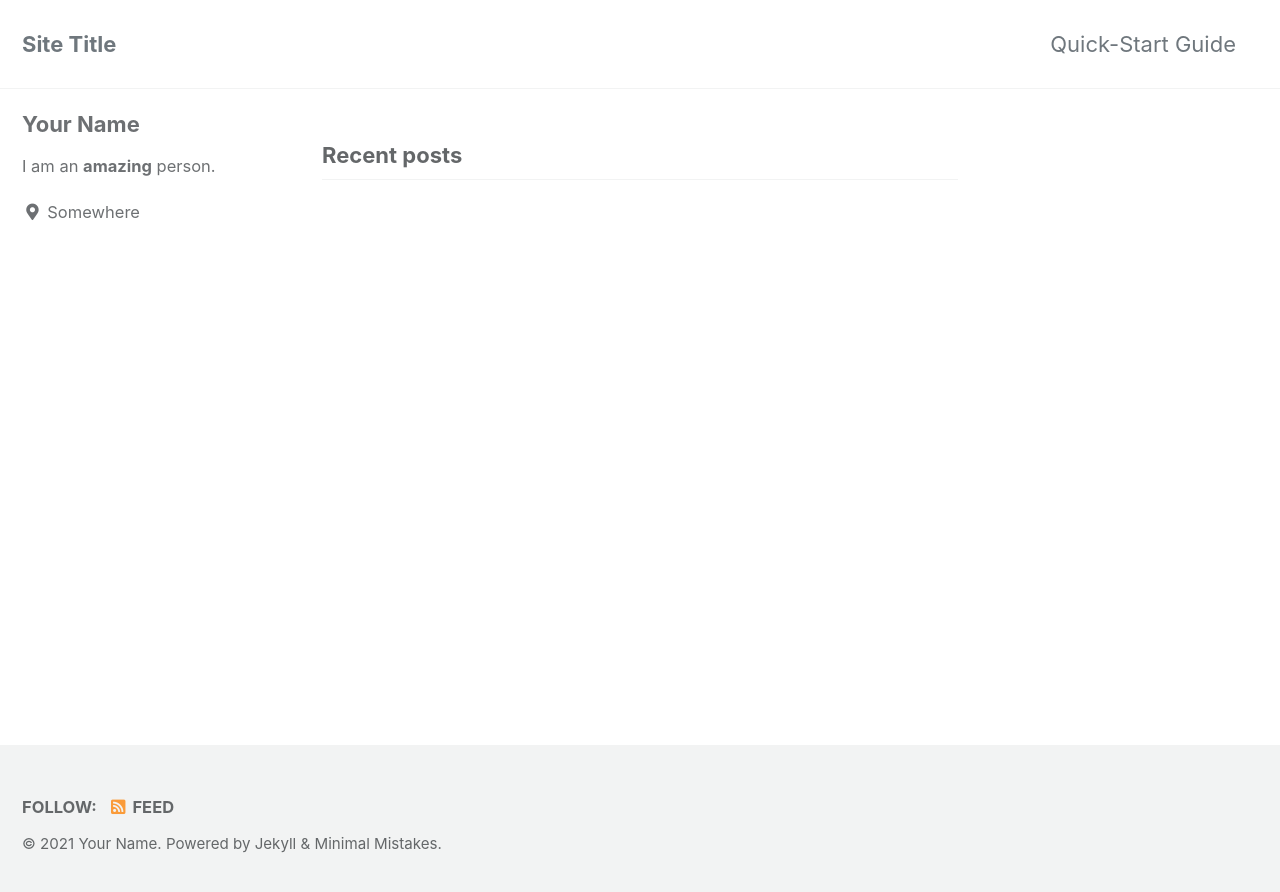
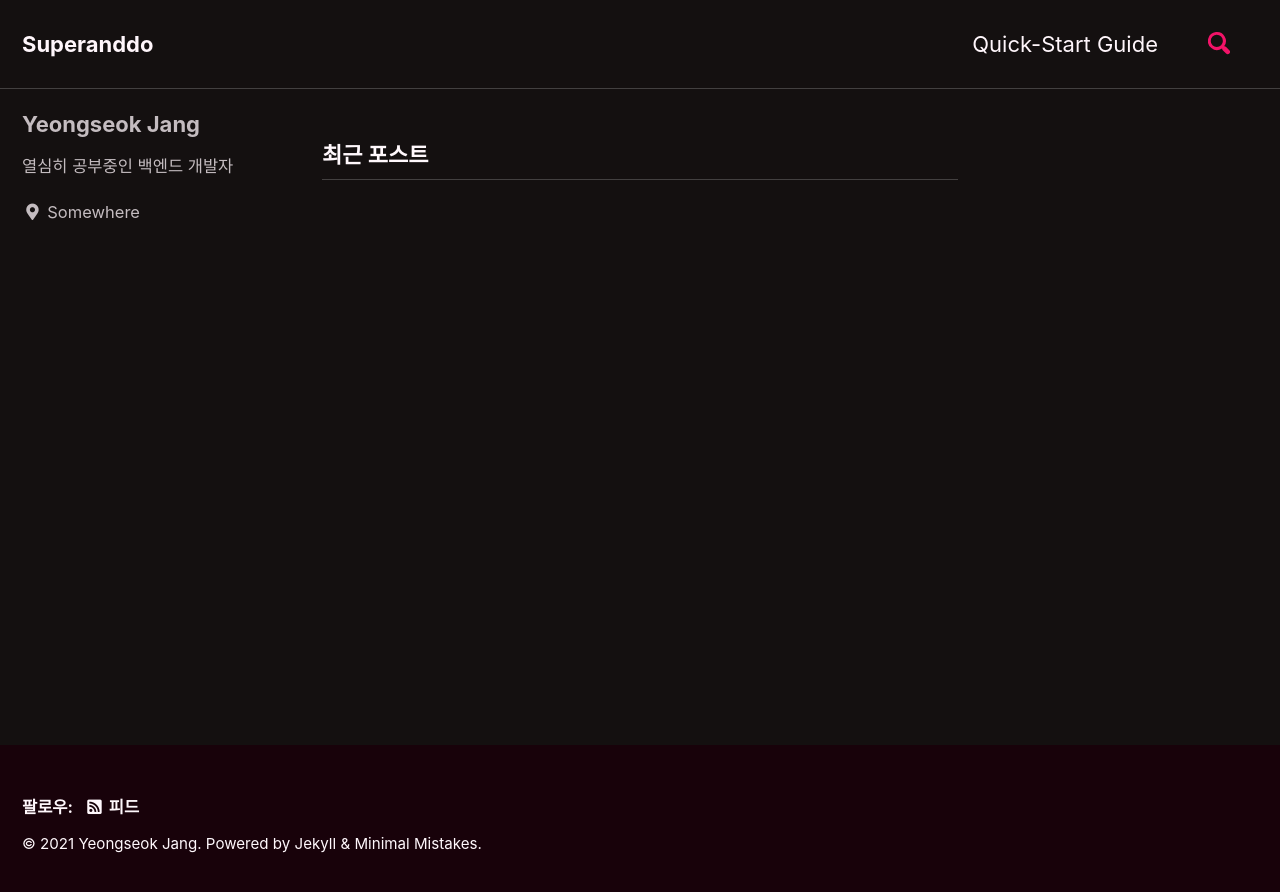
Before and after one commit to ddangdol/ddangdol.github.io, a Jekyll site: the page built from index.html, in a window 1280 px wide. Shown: the top 892 px of the page. Built offline with Jekyll 4.4.1, drawn with Linux system fonts in a browser that asks for light colours; cached includes are drawn as plain includes; the list of posts is cut into pages by our own code.

Commit message:
첫 설정 변경

```diff
--- a/_config.yml
+++ b/_config.yml
@@ -12,22 +12,22 @@
 
 # theme                  : "minimal-mistakes-jekyll"
 # remote_theme           : "mmistakes/minimal-mistakes"
-minimal_mistakes_skin    : "default" # "air", "aqua", "contrast", "dark", "dirt", "neon", "mint", "plum", "sunrise"
+minimal_mistakes_skin    : "neon" # "air", "aqua", "contrast", "dark", "dirt", "neon", "mint", "plum", "sunrise"
 
 # Site Settings
-locale                   : "en-US"
-title                    : "Site Title"
+locale                   : "ko-KR"
+title                    : "Superanddo"
 title_separator          : "-"
 subtitle                 : # site tagline that appears below site title in masthead
-name                     : "Your Name"
-description              : "An amazing website."
-url                      : # the base hostname & protocol for your site e.g. "https://mmistakes.github.io"
+name                     : "Yeongseok Jang"
+description              : "소소한 개발 이야기"
+url                      : "ddangdol.github.io"
 baseurl                  : # the subpath of your site, e.g. "/blog"
-repository               : # GitHub username/repo-name e.g. "mmistakes/minimal-mistakes"
+repository               : "ddangdol/ddangdol.github.io" # GitHub username/repo-name e.g. "mmistakes/minimal-mistakes"
 teaser                   : # path of fallback teaser image, e.g. "/assets/images/500x300.png"
 logo                     : # path of logo image to display in the masthead, e.g. "/assets/images/88x88.png"
 masthead_title           : # overrides the website title displayed in the masthead, use " " for no title
-# breadcrumbs            : false # true, false (default)
+breadcrumbs              : true # true, false (default)
 words_per_minute         : 200
 comments:
   provider               : # false (default), "disqus", "discourse", "facebook", "staticman", "staticman_v2", "utterances", "custom"
@@ -52,7 +52,7 @@ reCaptcha:
 atom_feed:
   path                   : # blank (default) uses feed.xml
   hide                   : # true, false (default)
-search                   : # true, false (default)
+search                   : true # true, false (default)
 search_full_content      : # true, false (default)
 search_provider          : # lunr (default), algolia, google
 algolia:
@@ -64,7 +64,7 @@ google:
   search_engine_id       : # YOUR_SEARCH_ENGINE_ID
   instant_search         : # false (default), true
 # SEO Related
-google_site_verification :
+google_site_verification : googled1af895d16f74374.html
 bing_site_verification   :
 yandex_site_verification :
 naver_site_verification  :
@@ -94,9 +94,9 @@ analytics:
 
 # Site Author
 author:
-  name             : "Your Name"
+  name             : "Yeongseok Jang"
   avatar           : # path of avatar image, e.g. "/assets/images/bio-photo.jpg"
-  bio              : "I am an **amazing** person."
+  bio              : "열심히 공부중인 백엔드 개발자"
   location         : "Somewhere"
   email            :
   links:
@@ -277,6 +277,6 @@ defaults:
       layout: single
       author_profile: true
       read_time: true
-      comments: # true
+      comments: true
       share: true
       related: true
--- /dev/null
+++ b/googled1af895d16f74374.html
@@ -0,0 +1 @@
+google-site-verification: googled1af895d16f74374.html
```
Also changed, not shown: 9 other files.
